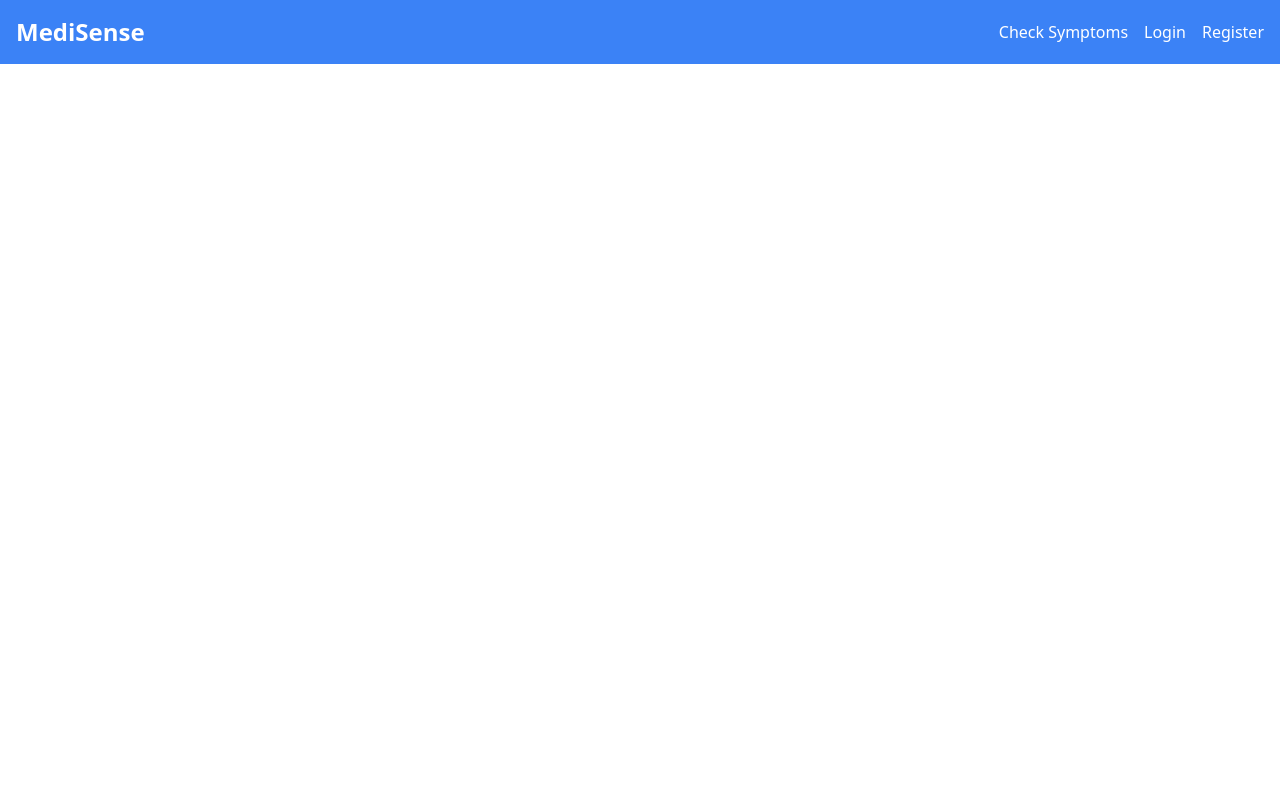
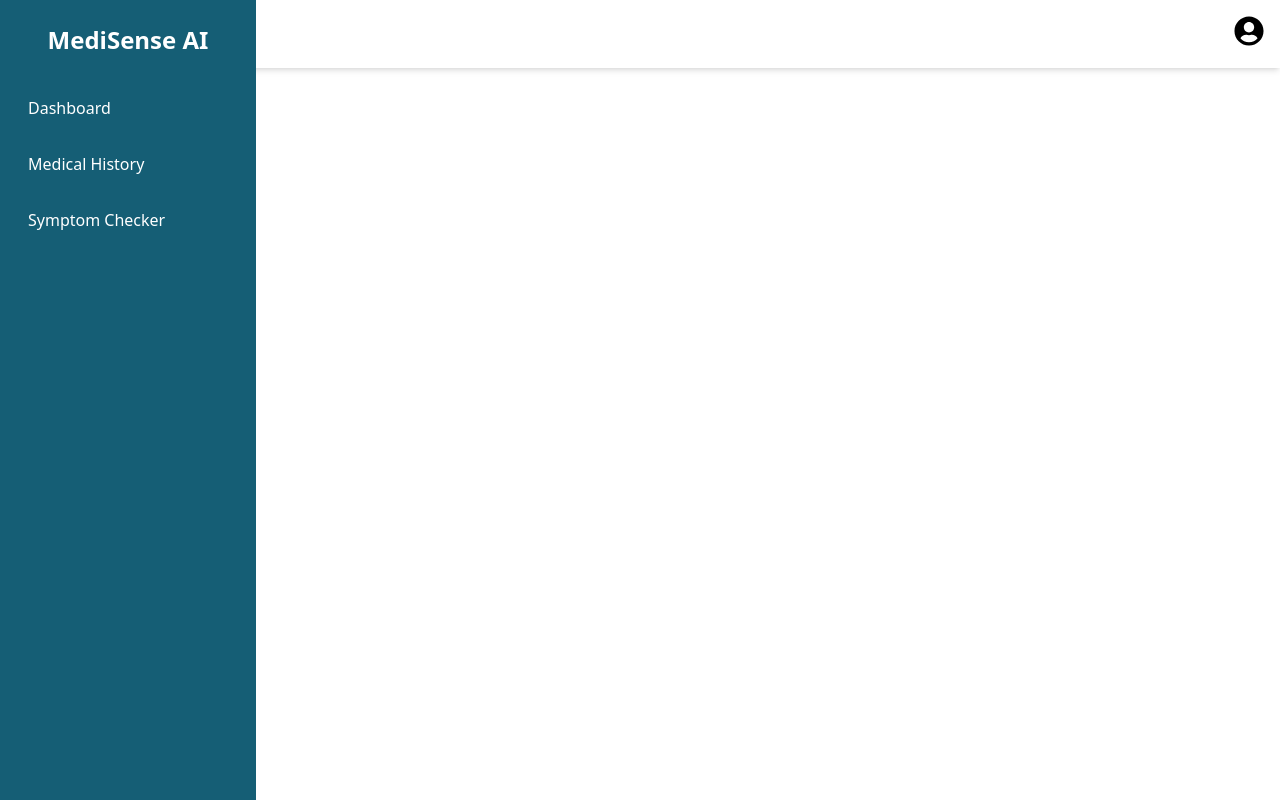
Before and after one commit to izzymarc/MediSense-AI, a React (Create React App) app in the folder medisenseai-app/: page /portal in a window 1280 px wide. Built offline with nearby package versions, Linux system fonts and the light colour scheme; the HTML template or start-up script is replaced by a standard one.

Commit message:
create portal template for user

```diff
--- a/medisenseai-app/package.json
+++ b/medisenseai-app/package.json
@@ -9,6 +9,7 @@
     "axios": "^1.7.7",
     "react": "^18.3.1",
     "react-dom": "^18.3.1",
+    "react-icons": "^5.3.0",
     "react-router-dom": "^6.27.0",
     "react-scripts": "5.0.1",
     "web-vitals": "^2.1.4"
--- a/medisenseai-app/src/components/MainLayout.js
+++ b/medisenseai-app/src/components/MainLayout.js
@@ -1,15 +1,20 @@
 import { Routes, Route, useLocation } from 'react-router-dom';
 import Header from './Header';
+import Portal from './Portal';
+
+// Imported Pages
 import Home from '../pages/Home';
 import Login from '../pages/Login';
 import Register from '../pages/Register';
 import SymptomCheck from '../pages/SymptomCheck';
 import SymptomLogs from '../pages/SymptomLogs';
+import Dashboard from '../pages/Dashboard' ;
+
 
 const MainLayout = () => {
     const location = useLocation();
 
-    const hideHeader = location.pathname === '/login' || location.pathname === '/register';
+    const hideHeader = location.pathname === '/login' || location.pathname === '/register'  || location.pathname=== '/portal'  || location.pathname.startsWith === '/portal';
 
     return (
         <>
@@ -18,8 +23,13 @@ const MainLayout = () => {
                 <Route path="/" element={<Home />} />
                 <Route path="/login" element={<Login />} />
                 <Route path="/register" element={<Register />} />
-                <Route path="/symptom-check" element={<SymptomCheck />} />
-                <Route path="/logs" element={<SymptomLogs />} />
+                {/* <Route path="/symptom-check" element={<SymptomCheck />} />
+                <Route path="/logs" element={<SymptomLogs />} /> */}
+                <Route path="/portal/*" element={<Portal />}> {/* Handles the main portal layout */}
+                    <Route path="dashboard" element={<Dashboard />} />
+                    <Route path="symptom-logs" element={<SymptomLogs />} />
+                    <Route path="symptom-check" element={<SymptomCheck />} />
+                </Route>
             </Routes>
         </>
     );
--- /dev/null
+++ b/medisenseai-app/src/components/Portal.js
@@ -0,0 +1,25 @@
+import { Outlet } from 'react-router-dom';
+import SideNav from './SideNav';
+import TopNav from './TopNav';
+
+const Portal = () => {
+    return (
+        <div className="flex h-screen">
+            {/* Fixed Sidebar */}
+            <SideNav />
+
+            {/* Main Content */}
+            <div className="flex-grow flex flex-col overflow-y-auto">
+                {/* Top Navigation */}
+                <TopNav />
+
+                {/* Page Content */}
+                <div className="flex-grow p-4 overflow-y-auto">
+                    <Outlet /> {/* Specific page content based on the route */}
+                </div>
+            </div>
+        </div>
+    );
+};
+
+export default Portal;
--- /dev/null
+++ b/medisenseai-app/src/components/SideNav.js
@@ -0,0 +1,15 @@
+
+const SideNav = () => {
+    return (
+        <aside className="w-64 bg-cyan-800 text-white h-full fixed flex flex-col items-center py-6">
+            <div className="text-2xl font-bold mb-8">MediSense AI</div>
+            <nav className="flex flex-col space-y-4 w-full px-4">
+                <a href="/portal/dashboard" className="py-2 px-3 rounded hover:bg-cyan-600">Dashboard</a>
+                <a href="/portal/symptom-logs" className="py-2 px-3 rounded hover:bg-cyan-600">Medical History</a>
+                <a href="/portal/symptom-check" className="py-2 px-3 rounded hover:bg-cyan-600">Symptom Checker</a>
+            </nav>
+        </aside>
+    );
+};
+
+export default SideNav;
--- /dev/null
+++ b/medisenseai-app/src/components/TopNav.js
@@ -0,0 +1,41 @@
+import React, { useState } from 'react';
+import { FaUserCircle } from 'react-icons/fa';
+
+const TopNav = () => {
+    const [dropdownOpen, setDropdownOpen] = useState(false);
+
+    const toggleDropdown = () => {
+        setDropdownOpen((prev) => !prev);
+    };
+
+    const handleLogout = () => {
+        // Implement logout functionality
+        console.log("Logged out");
+    };
+
+    const handleProfileUpdate = () => {
+        // Redirect to profile update page or show modal
+        console.log("Update profile");
+    };
+
+    return (
+        <div className="bg-white shadow-md p-4 flex justify-between items-center">
+            <h1 className="text-xl font-bold">MediSense AI</h1>
+            <div className="relative">
+                <button onClick={toggleDropdown} className="focus:outline-none">
+                    <FaUserCircle size={30} />
+                </button>
+                {dropdownOpen && (
+                    <div className="absolute right-0 mt-2 w-48 bg-white border border-gray-300 rounded-lg shadow-lg z-10">
+                        <ul>
+                            <li onClick={handleProfileUpdate} className="px-4 py-2 hover:bg-gray-200 cursor-pointer">Profile Update</li>
+                            <li onClick={handleLogout} className="px-4 py-2 hover:bg-gray-200 cursor-pointer">Logout</li>
+                        </ul>
+                    </div>
+                )}
+            </div>
+        </div>
+    );
+};
+
+export default TopNav;
```
Also changed, not shown: medisenseai-app/src/pages/Dashboard.js (added), 1 other file (tests, documents, lock files or other folders).
